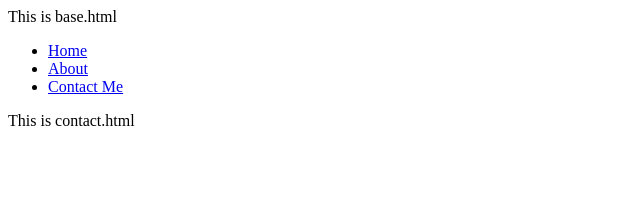
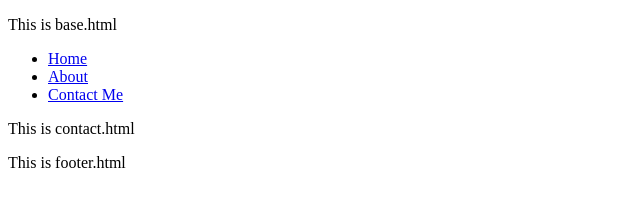
Before and after one commit to PaiktraNom/paiktranom.github.io, a plain HTML site: page contact.html in a window 1280 px wide. Shown: the whole page, without its empty margins (0-640 px from the left). Drawn offline with Linux system fonts and the light colour scheme.

Commit message:
Added footer and renamed base div

```diff
--- a/base.html
+++ b/base.html
@@ -1,7 +1,7 @@
 <!DOCTYPE html>
 <html>
 <body>
-    <h>This is base.html</h>
+    <p>This is base.html</p>
 
     <ul class="nav">
         <li><a href="#" onclick="location.href=index.html">Home</a></li>
--- a/contact.html
+++ b/contact.html
@@ -7,7 +7,8 @@
   </head>
 
   <body>
-     <div id="includedContent"></div>
+     <div id="base"></div>
      <p>This is contact.html</p>
+     <div id="footer"></div>
   </body>
 </html>
--- /dev/null
+++ b/footer.html
@@ -0,0 +1,6 @@
+<!DOCTYPE html>
+<html>
+<body>
+    <p>This is footer.html</p>
+</body>
+</html>
--- a/js/base.js
+++ b/js/base.js
@@ -1,3 +1,4 @@
 $(document).ready(function(){
-    $("#includedContent").load("base.html");
+    $("#base").load("base.html");
+    $("#footer").load("footer.html")
   });
```
Also changed, not shown: about.html (+2 -1 lines), index.html (+2 -1 lines).
